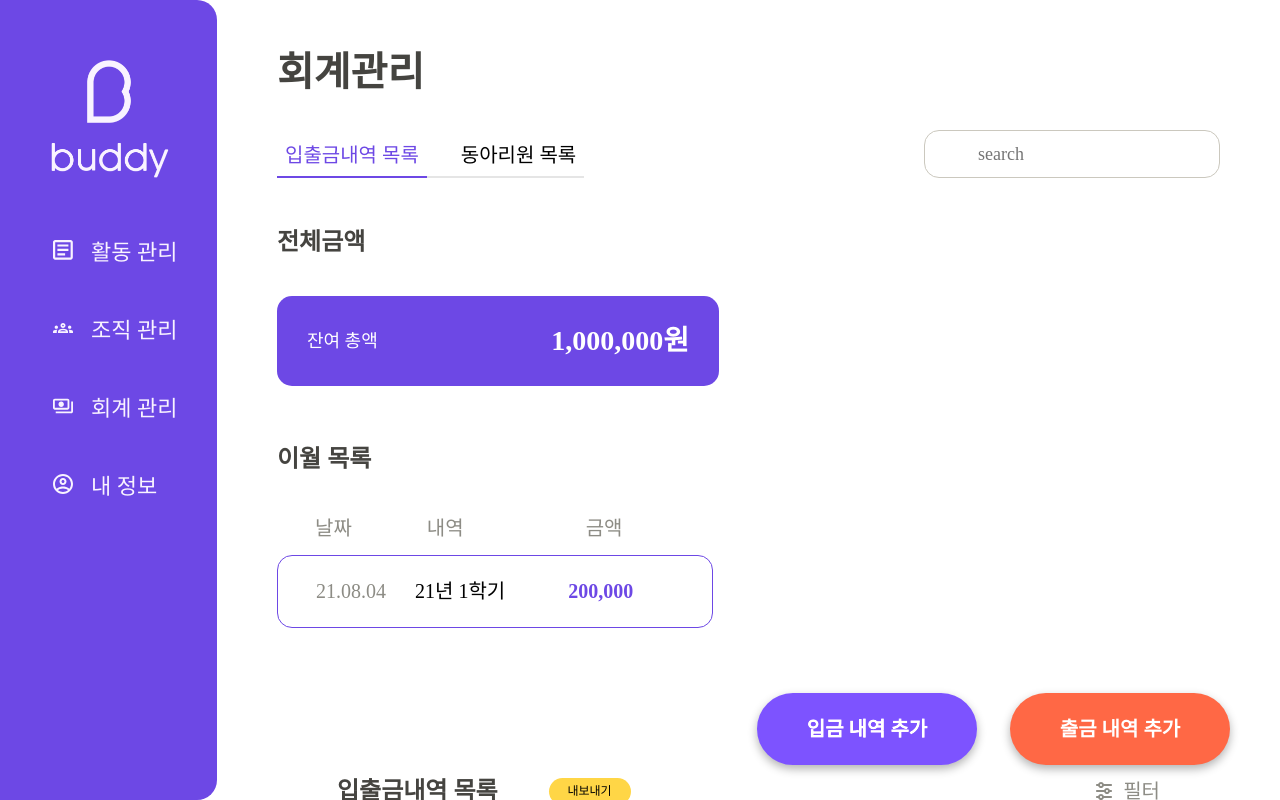
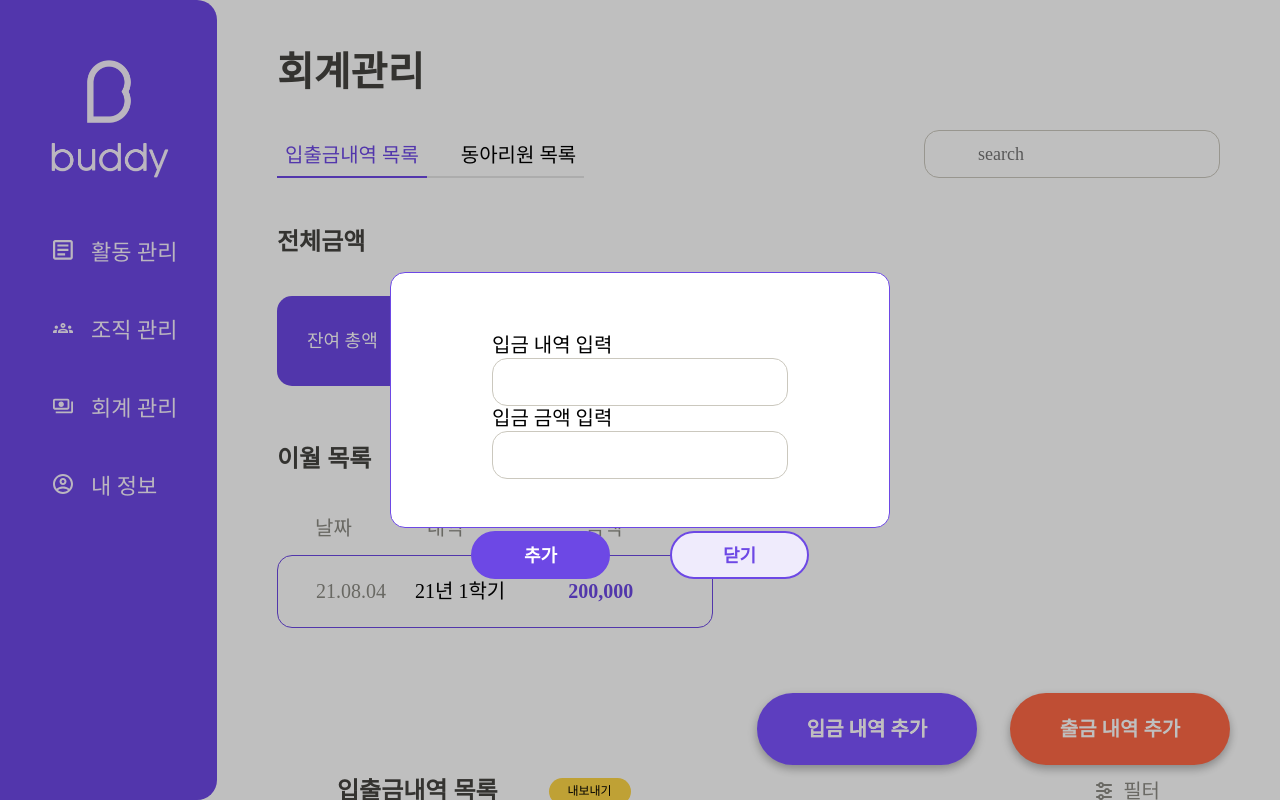
Before and after one commit to kmu-kcc/buddy-frontend, a React (Create React App) app: page /fee/account in a window 1280 px wide. Both pictures are taken after a click on the button "입금 내역 추가". Shown: the top 800 px of the page. Built offline with nearby package versions, Linux system fonts and the light colour scheme; a web font is replaced by a local one.

Commit message:
Apply Popup at fee/account

```diff
--- a/src/pages/fee/Account.tsx
+++ b/src/pages/fee/Account.tsx
@@ -1,7 +1,7 @@
 import React, {useState, useCallback, useMemo} from 'react';
 import styled from 'styled-components';
 import {position, PositionProps} from 'styled-system';
-import {Text, Button, Box, Tab, Input, TransactionList} from '../../components';
+import {Text, Button, Box, Tab, Input, TransactionList, Popup} from '../../components';
 import {Filter, Search} from '../../components/icons';
 
 const TempBudget = 1000000;
@@ -109,6 +109,50 @@ export const Account = () => {
     setExportClick(!ExportClicked);
   }, [ExportClicked, setExportClick]);
 
+  const [depositPopupShow, setDepositPopupShow] = useState(false);
+  const handleDepositRequestPopupClick = useCallback(() => {
+    setDepositPopupShow(true);
+  }, []);
+  const handleDepositConfirm = useCallback(() => {
+    setDepositPopupShow(false);
+  }, [setDepositPopupShow]);
+  const handleDepositCancel = useCallback(() => {
+    setDepositPopupShow(false);
+  }, [setDepositPopupShow]);
+  const handleDepositClose = useCallback(() => {
+    setDepositPopupShow(false);
+  }, []);
+  const [inputDepositValue, setInputDepositValue] = useState('');
+  const handleDepositChange = useCallback((event: React.ChangeEvent<HTMLInputElement>) => {
+    setInputDepositValue(event.target.value);
+  }, [setInputDepositValue]);
+  const [inputDepositDescriptionValue, setInputDepositDescriptionValue] = useState('');
+  const handleDepositDescriptionChange = useCallback((event: React.ChangeEvent<HTMLInputElement>) => {
+    setInputDepositDescriptionValue(event.target.value);
+  }, [setInputDepositDescriptionValue]);
+
+  const [WithdrawPopupShow, setWithdrawPopupShow] = useState(false);
+  const handleWithdrawRequestPopupClick = useCallback(() => {
+    setWithdrawPopupShow(true);
+  }, []);
+  const handleWithdrawConfirm = useCallback(() => {
+    setWithdrawPopupShow(false);
+  }, [setWithdrawPopupShow]);
+  const handleWithdrawCancel = useCallback(() => {
+    setWithdrawPopupShow(false);
+  }, [setWithdrawPopupShow]);
+  const handleWithdrawClose = useCallback(() => {
+    setWithdrawPopupShow(false);
+  }, []);
+  const [inputWithdrawValue, setInputWithdrawValue] = useState('');
+  const handleWithdrawChange = useCallback((event: React.ChangeEvent<HTMLInputElement>) => {
+    setInputWithdrawValue(event.target.value);
+  }, [setInputWithdrawValue]);
+  const [inputWithdrawDescriptionValue, setInputWithdrawDescriptionValue] = useState('');
+  const handleWithdrawDescriptionChange = useCallback((event: React.ChangeEvent<HTMLInputElement>) => {
+    setInputWithdrawDescriptionValue(event.target.value);
+  }, [setInputWithdrawDescriptionValue]);
+
   return (
     <Box width='100%' py='48px' px='60px'>
       <Box isBlock>
@@ -167,8 +211,30 @@ export const Account = () => {
           <TransactionList />
         </Box>
         <Box isFlex alignItems='flex-end' justifyContent='space-between' right='50px'>
-          <FloatButton right='303px'>입금 내역 추가</FloatButton>
-          <FloatButton right='50px' background='#FF6845' border='none'>출금 내역 추가</FloatButton>
+          <FloatButton right='303px' onClick={handleDepositRequestPopupClick}>입금 내역 추가</FloatButton>
+          <Popup type='primary' confirmLabel='추가' cancelLabel='닫기' show={depositPopupShow}
+            onConfirm={handleDepositConfirm}
+            onCancel={handleDepositCancel}
+            onClose={handleDepositClose}>
+            <Box isFlex flexDirection='column' justifyItems='center'>
+              <Text fontSize='20px' lineHeight='25px'>입금 내역 입력</Text>
+              <Input onChange={handleDepositDescriptionChange} value={inputDepositDescriptionValue}></Input>
+              <Text fontSize='20px' lineHeight='25px'>입금 금액 입력</Text>
+              <Input onChange={handleDepositChange} value={inputDepositValue}></Input>
+            </Box>
+          </Popup>
+          <FloatButton right='50px' onClick={handleWithdrawRequestPopupClick} background='#FF6845' border='none'>출금 내역 추가</FloatButton>
+          <Popup type='danger' confirmLabel='추가' cancelLabel='닫기' show={WithdrawPopupShow}
+            onConfirm={handleWithdrawConfirm}
+            onCancel={handleWithdrawCancel}
+            onClose={handleWithdrawClose}>
+            <Box isFlex flexDirection='column'>
+              <Text fontSize='20px' lineHeight='15px'>출금 내역 입력</Text>
+              <Input onChange={handleWithdrawDescriptionChange} value={inputWithdrawDescriptionValue}></Input>
+              <Text fontSize='20px' lineHeight='15px'>출금 금액 입력</Text>
+              <Input onChange={handleWithdrawChange} value={inputWithdrawValue}></Input>
+            </Box>
+          </Popup>
         </Box>
       </Box>
     </Box>
```
